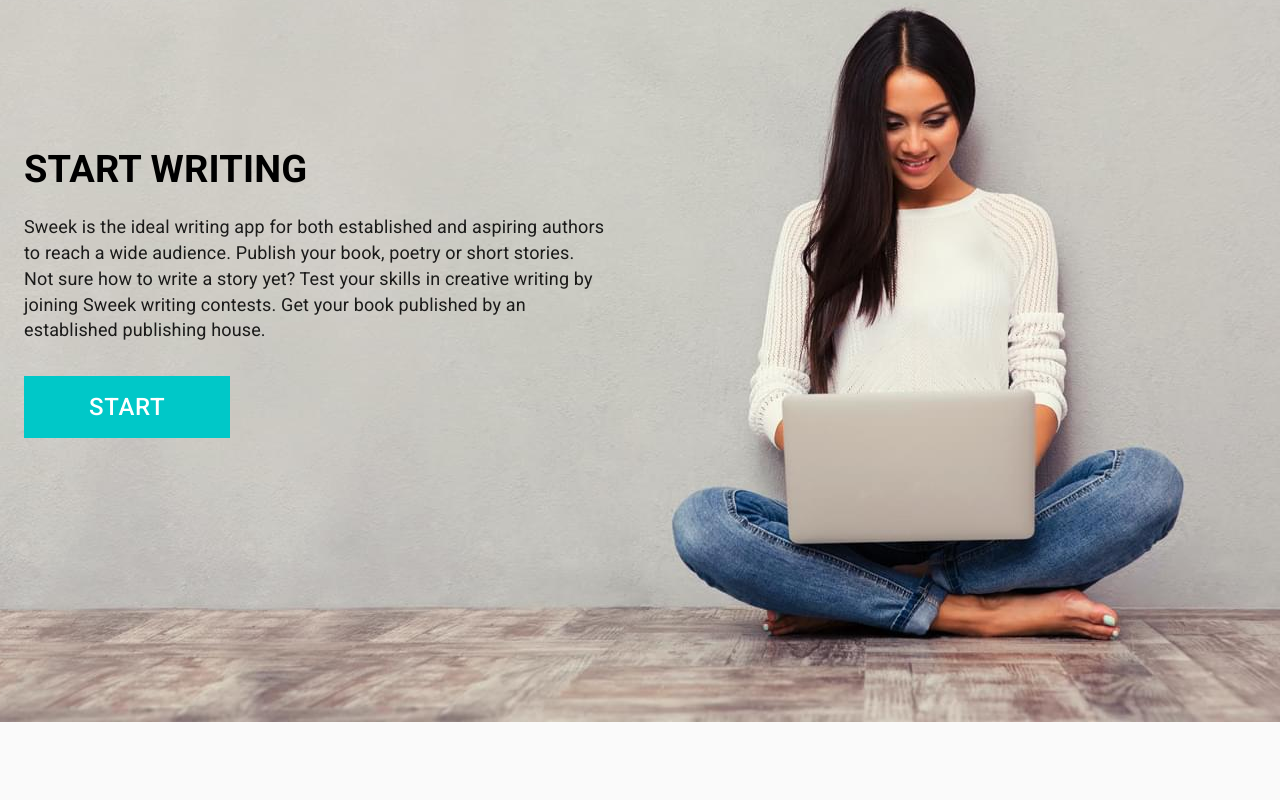
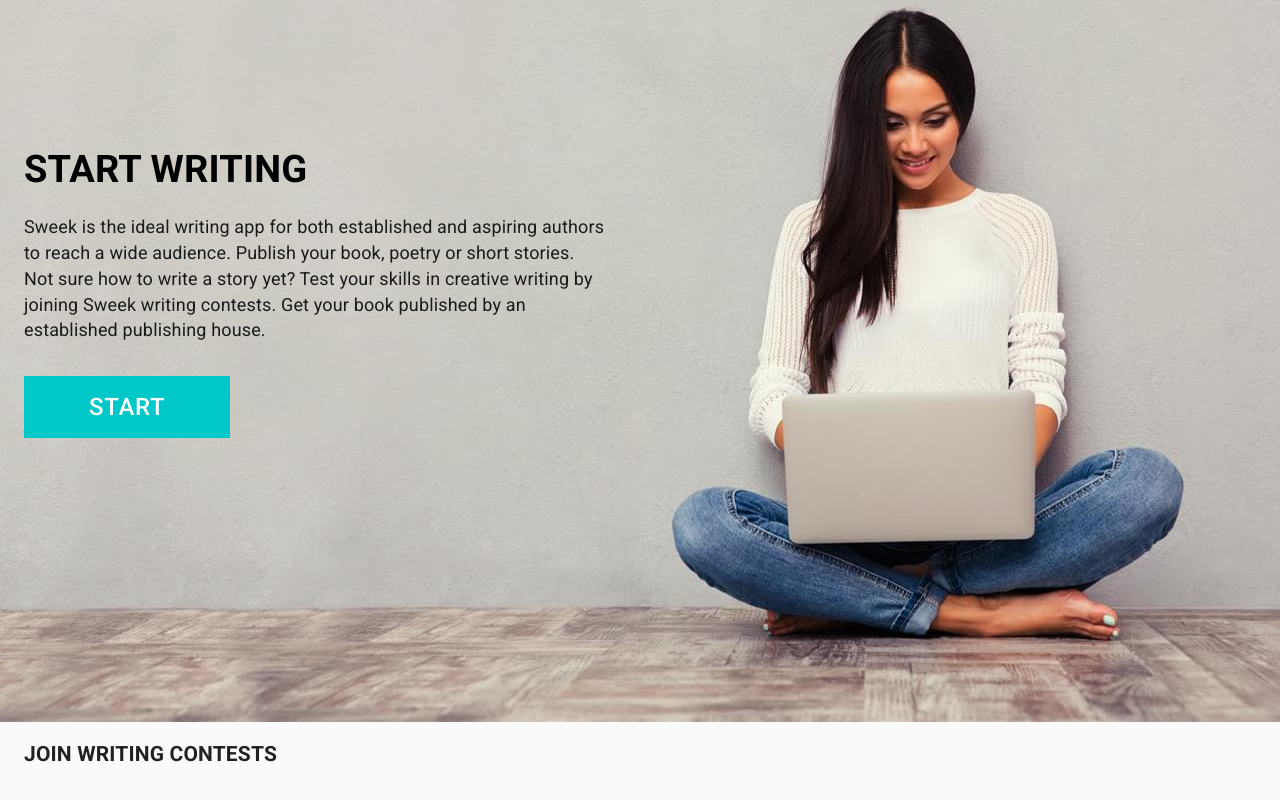
Before and after one commit to Ayyasudeen/sweek-clone-materialui, a React (Create React App) app: page / in a window 1280 px wide. Shown: the part 2494-3294 px from the top of the page. Before the commit the page ends 3216 px from the top, so only its background shows below. Built offline with nearby package versions, Linux system fonts and the light colour scheme.

Commit message:
Feat: Join writing section half done

```diff
--- a/src/components/Home/Home.js
+++ b/src/components/Home/Home.js
@@ -2,6 +2,7 @@
 import Discover from "./Discover";
 import FreeReading from "./FreeReading";
 import Hero from "./Hero";
+import JoinWriting from "./JoinWriting";
 import StartWriting from "./StartWriting";
 
 const Home = () => {
@@ -11,6 +12,7 @@
       <FreeReading />
       <Discover />
       <StartWriting />
+      <JoinWriting />
     </div>
   );
 };
--- /dev/null
+++ b/src/components/Home/JoinWriting.js
@@ -0,0 +1,25 @@
+import { ClassNames } from "@emotion/react";
+import { Container, makeStyles } from "@material-ui/core";
+import React from "react";
+
+const useStyles = makeStyles({
+  root: {
+    height: "100vh",
+  },
+  container: {
+    maxWidth: 1410,
+  },
+});
+
+const JoinWriting = () => {
+  const classes = useStyles();
+  return (
+    <section className={classes.root}>
+      <Container maxWidth="false" className={classes.container}>
+        <h2>JOIN WRITING CONTESTS</h2>
+      </Container>
+    </section>
+  );
+};
+
+export default JoinWriting;
--- a/src/components/Home/StartWriting.js
+++ b/src/components/Home/StartWriting.js
@@ -6,7 +6,7 @@
   root: {
     height: "100vh",
     backgroundImage: "url(/assets/images/woman-sitting.jpg)",
-    objectFit: "contain",
+    objectFit: "cover",
     backgroundPosition: "50% 50%",
   },
   container: {
```
